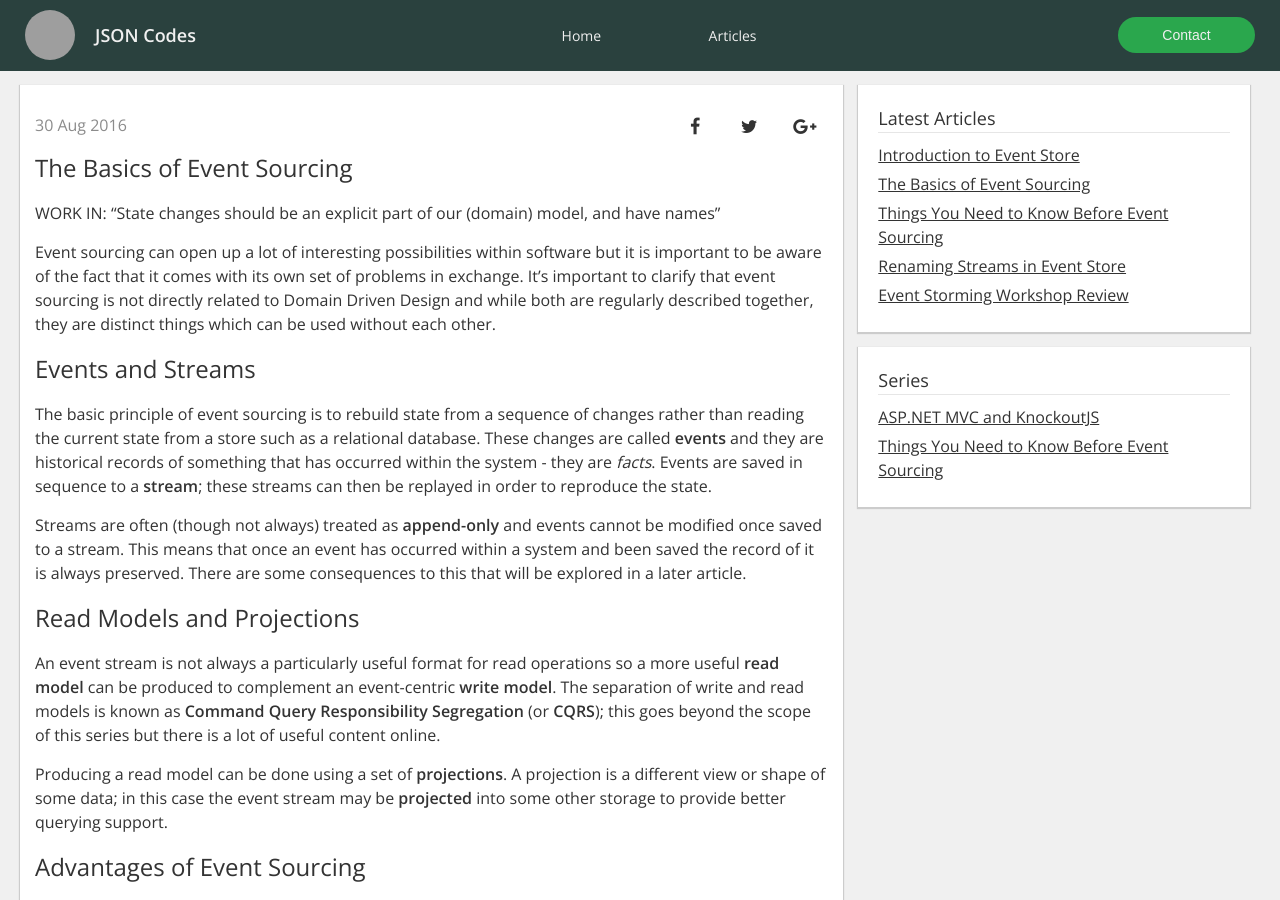
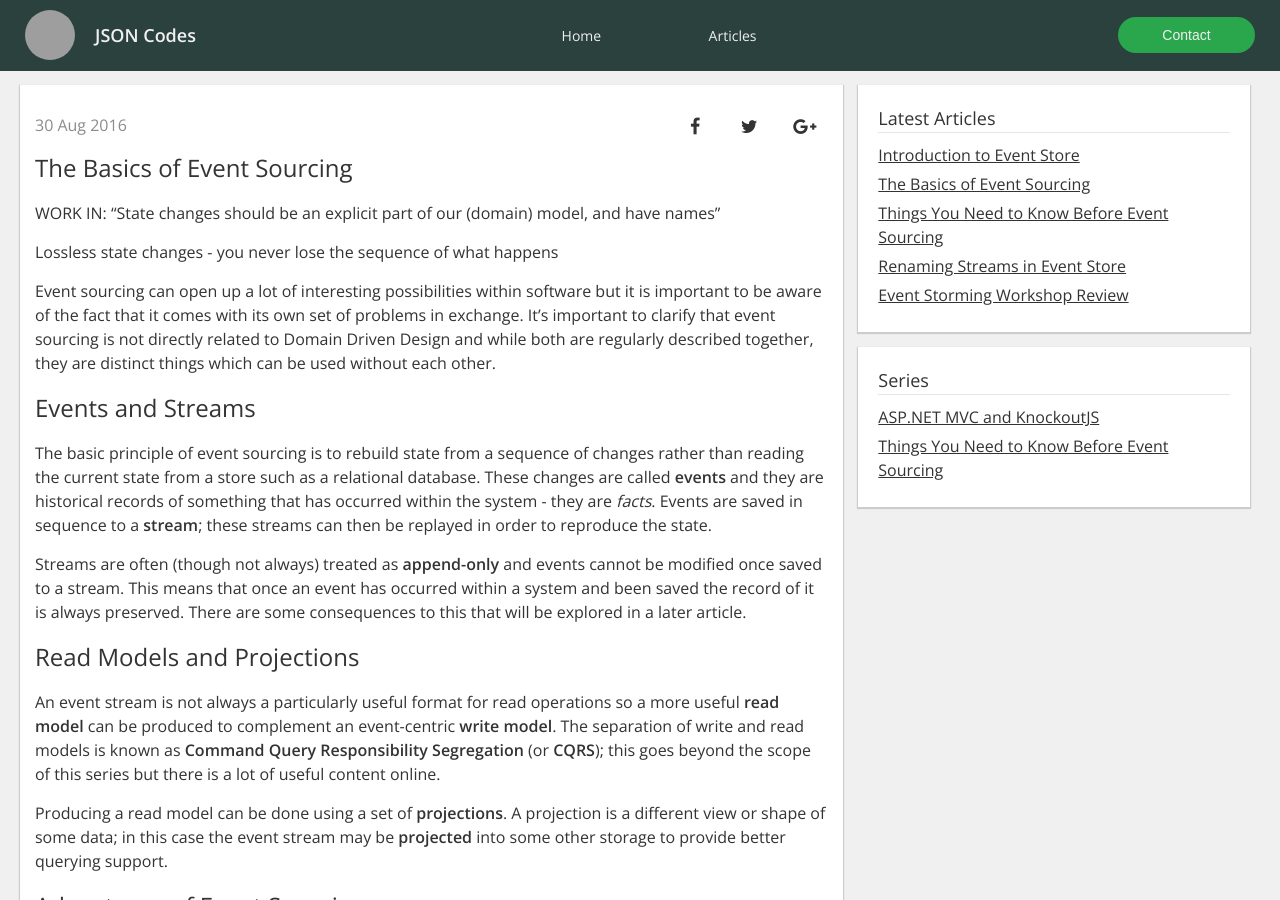
Before and after one commit to jsoncodes/jsoncodes.github.io, a Jekyll site: the page built from _posts/event-sourcing/2018-01-02-basics-of-event-sourcing.md, in a window 1280 px wide and 900 px high. Built offline with Jekyll 4.4.1, drawn with Linux system fonts in a browser that asks for light colours; nearby versions of some CDN libraries; comment, search, counter and statistics services are not loaded; grey boxes are pictures that could not be loaded.

Commit message:
Update 2018-01-02-basics-of-event-sourcing.md

```diff
--- a/_posts/event-sourcing/2018-01-02-basics-of-event-sourcing.md
+++ b/_posts/event-sourcing/2018-01-02-basics-of-event-sourcing.md
@@ -7,6 +7,8 @@ series: Things You Need to Know Before Event Sourcing
 ---
 
 WORK IN: "State changes should be an explicit part of our (domain) model, and have names"
+
+Lossless state changes - you never lose the sequence of what happens
 
 Event sourcing can open up a lot of interesting possibilities within software but it is important to be aware of the fact that it comes with its own set of problems in exchange. It's important to clarify that event sourcing is not directly related to Domain Driven Design and while both are regularly described together, they are distinct things which can be used without each other.
 
```
